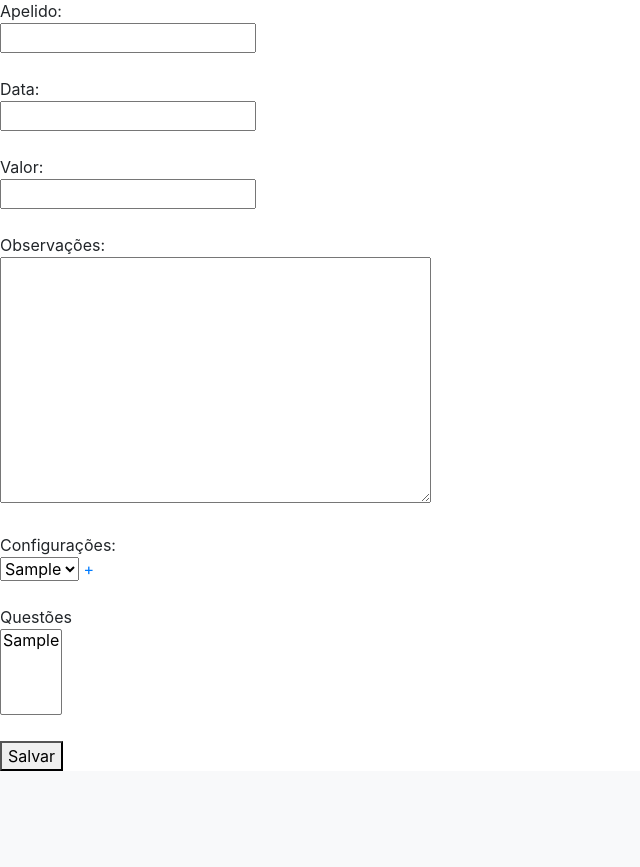
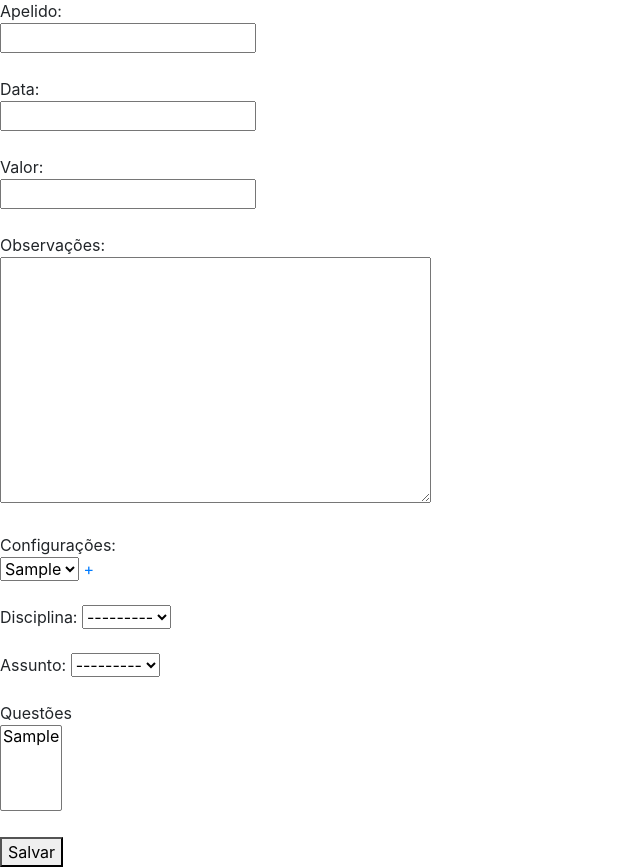
Before and after one commit to gustavofaquim/sgp, a Django app: page /cadastro-prova/ in a window 1280 px wide. Shown: the part 57-924 px from the top of the page, without its empty margins (0-640 px from the left). Before the commit the page ends 828 px from the top, so only its background shows below. Run offline with Django 3.2, Linux system fonts and the light colour scheme; a user stored in the database is signed in; tables that the repository leaves empty hold one stand-in row (values such as "Sample post"); some libraries are stand-ins or nearby versions.

Commit message:
Atualização no modelo da prova

```diff
--- a/code/core/form.py
+++ b/code/core/form.py
@@ -49,7 +49,7 @@ class ConfiguracoesForm(forms.ModelForm):
 class ProvaForm(forms.ModelForm):
     class Meta:
         model = Prova
-        fields = ['apelido','data','valor','observacao','configuracoes','questao']
+        fields = ['apelido','data','valor','observacao','disciplina','assunto','configuracoes','questao']
         '''widgets = {
             'observacao': forms.TextInput(attrs={'class': 'obs'}),
             'questao': forms.CheckboxSelectMultiple()
--- a/code/core/models.py
+++ b/code/core/models.py
@@ -104,7 +104,7 @@ class Prova(models.Model):
     valor = models.FloatField(null=True, blank=True)
     disciplina = models.ForeignKey(Disciplina, on_delete=models.CASCADE, null=False)
     assunto = models.ForeignKey(Assunto, on_delete=models.CASCADE, null=True)
-    observacao = models.TextField()
+    observacao = models.TextField(null=True)
     professor = models.ForeignKey(Professor, on_delete=models.CASCADE, related_name="professor")
     configuracoes = models.ForeignKey(Configuracoes, on_delete=models.PROTECT, default="")
     questao = models.ManyToManyField(Questao)
--- a/code/core/views.py
+++ b/code/core/views.py
@@ -303,13 +303,37 @@ def cadastro_configs(request):
 
         return render(request, "configuracoes.html", context)
 
+    elif request.method == "POST":
+        form = ConfiguracoesForm(request.POST,request.FILES)
+
+        if form.is_valid():
+            form.save()
+            return redirect('/index/')
+
+        return render(request, 'form.html', {'form': form})
 
 #Crud prova
 @login_required(login_url='/login')
 def cadastro_prova(request):
 
     if request.method == "GET":
+        professor = Professor.objects.get(user_id=request.user)
+        ids = []
+        aux = Assunto.objects.filter(disciplina=0)
+        print(professor.disciplina.all())
+
+
+        for disciplinas in professor.disciplina.all():
+            ids.append(disciplinas.id)
+            assuntos = aux | Assunto.objects.filter(disciplina=disciplinas.id)
+
+
+
         form = ProvaForm()
+
+        form.fields["assunto"].queryset = assuntos
+        form.fields["disciplina"].queryset= professor.disciplina;
+
 
         context = {
             'form': form,
@@ -355,10 +379,11 @@ def atualizar_prov(request,id):
 @login_required(login_url='/login')
 def gerar_prova(request, id):
     prova = Prova.objects.get(id=id)
-    tamanho = prova.configuracoes.tamanho
-    fonte = prova.configuracoes.tipo_fonte
+    #tamanho = prova.configuracoes.tamanho
+    #fonte = prova.configuracoes.tipo_fonte
 
-    html_string = render_to_string('prova/modelo1.html', {'prova': prova,'tamanho':json.dumps(tamanho), 'fonte':json.dumps(fonte)})
+    #html_string = render_to_string('prova/modelo1.html', {'prova': prova,'tamanho':json.dumps(tamanho), 'fonte':json.dumps(fonte)})
+    html_string = render_to_string('prova/modelo1.html', {'prova': prova})
     print(prova.professor.nome)
     html = HTML(string=html_string, base_url=request.build_absolute_uri('/'))
     html.write_pdf(target='/tmp/{}.pdf'.format(prova));
--- a/code/sgp/templates/form-prova.html
+++ b/code/sgp/templates/form-prova.html
@@ -11,6 +11,8 @@
            Valor:  <br>{{form.valor}} <br><br>
            Observações: <br>{{form.observacao}} <br><br>
            Configurações:<br> {{form.configuracoes}} <a href="/cadastro_configs/">+</a> <br><br>
+           Disciplina: {{form.disciplina}} <br><br>
+           Assunto: {{form.assunto}} <br><br>
            Questões <br> {{form.questao}} <br><br>
 
          <button type="submit">Salvar</button>
```
Also changed, not shown: code/sgp/templates/prova/modelo1.html (+7 -3 lines).
